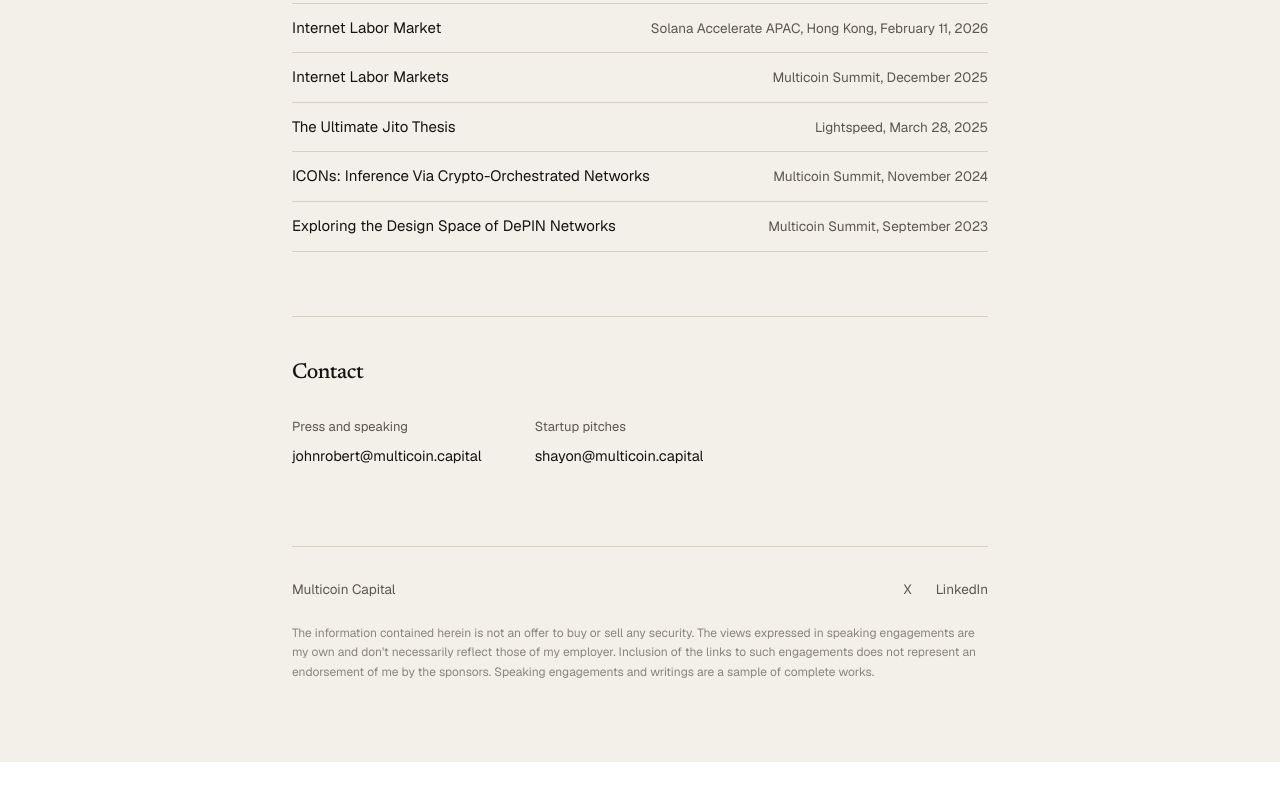
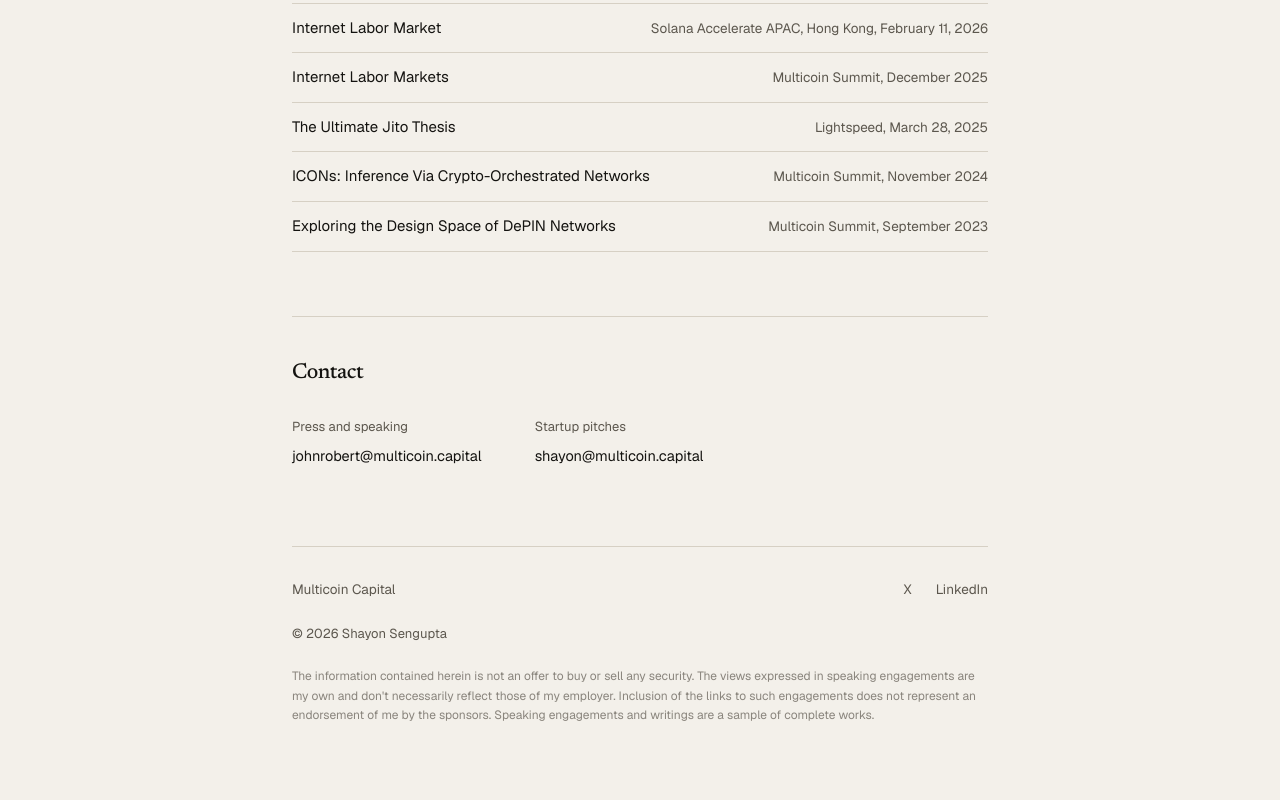
Before and after one commit to johnrobertreed/shayon-sengupta, a Next.js app: page / in a window 1280 px wide. Shown: the part 2495-3295 px from the top of the page. Before the commit the page ends 3257 px from the top, so only its background shows below. Built offline with nearby package versions, Linux system fonts and the light colour scheme.

Commit message:
Add copyright to classic homepage footer
Co-authored-by: John Robert Reed <johnrobertreed@users.noreply.github.com>

```diff
--- a/app/page.tsx
+++ b/app/page.tsx
@@ -320,6 +320,9 @@ export default function Home() {
               </a>
             </div>
           </div>
+          <p className="mt-6 text-[13px] text-mute">
+            © 2026 Shayon Sengupta
+          </p>
           <p className="mt-6 text-[12px] leading-relaxed text-mute/70">
             The information contained herein is not an offer to buy or sell any security. The views expressed in speaking engagements are my own and don&apos;t necessarily reflect those of my employer. Inclusion of the links to such engagements does not represent an endorsement of me by the sponsors. Speaking engagements and writings are a sample of complete works.
           </p>
```
